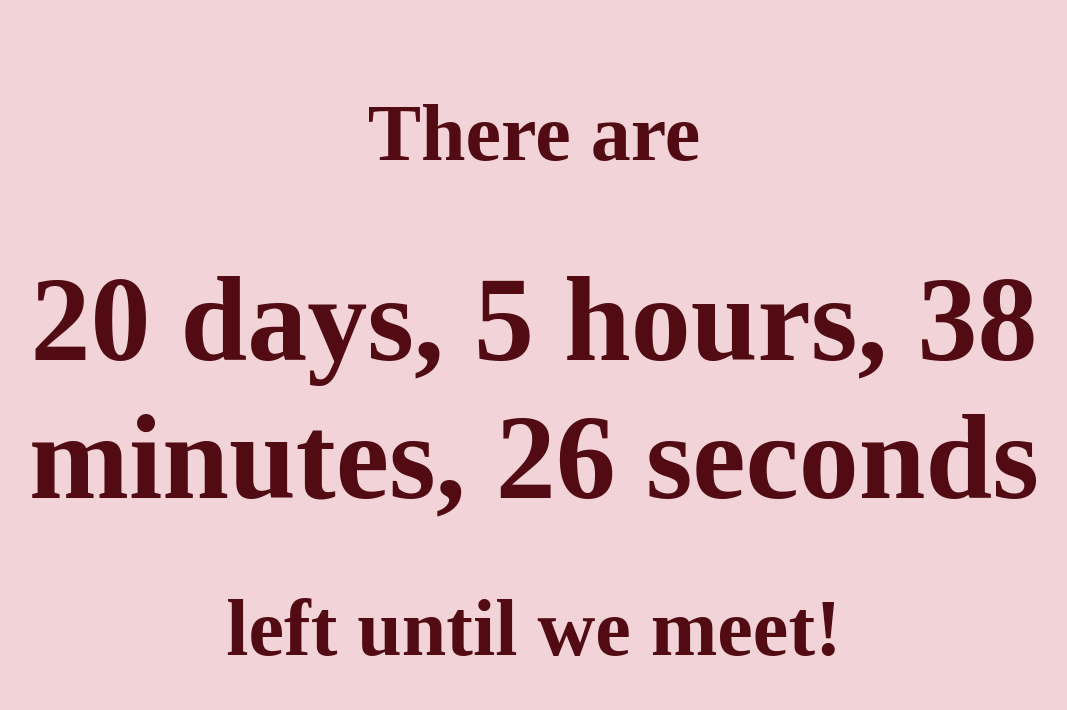
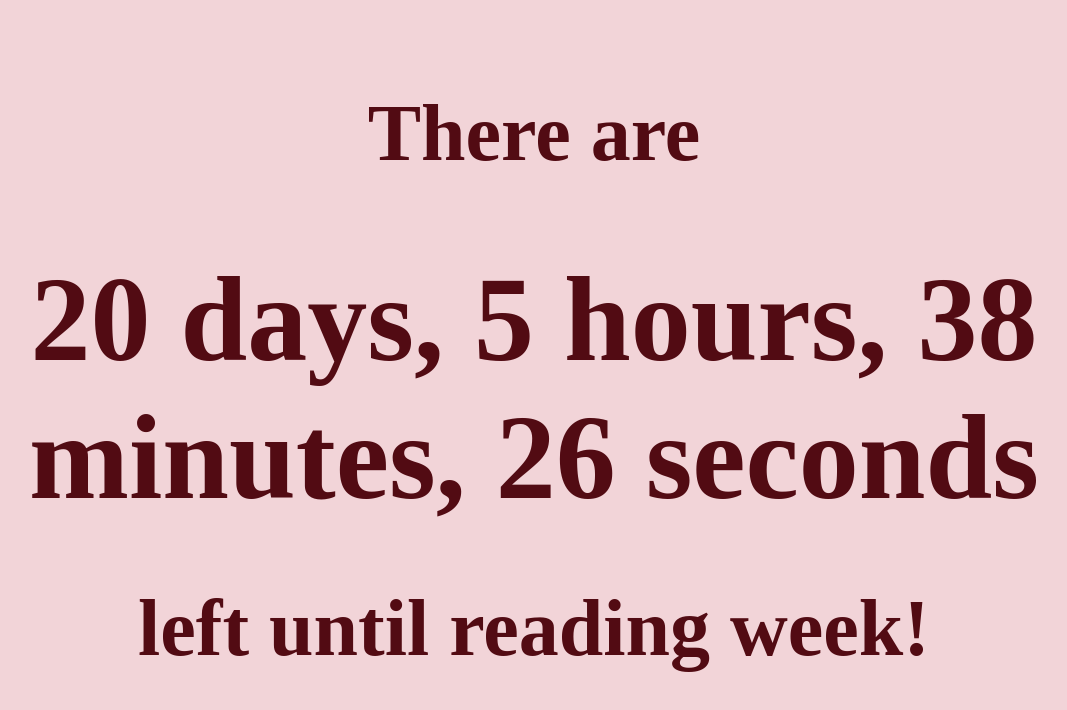
Before and after one commit to nikapomazova/countDown, a plain HTML site: page index.html in a window 1280 px wide. Shown: the whole page, without its empty margins (106-1173 px from the left). Drawn offline with Linux system fonts and the light colour scheme; a web font is replaced by a local one.

Commit message:
change text

```diff
--- a/index.html
+++ b/index.html
@@ -15,7 +15,7 @@
 <body>
     <h1>There are</h1>
     <p id="numberDays">0</p>
-    <h1>left until we meet!</h1>
+    <h1>left until reading week!</h1>
     <script>
         const now = new Date();
 
```
